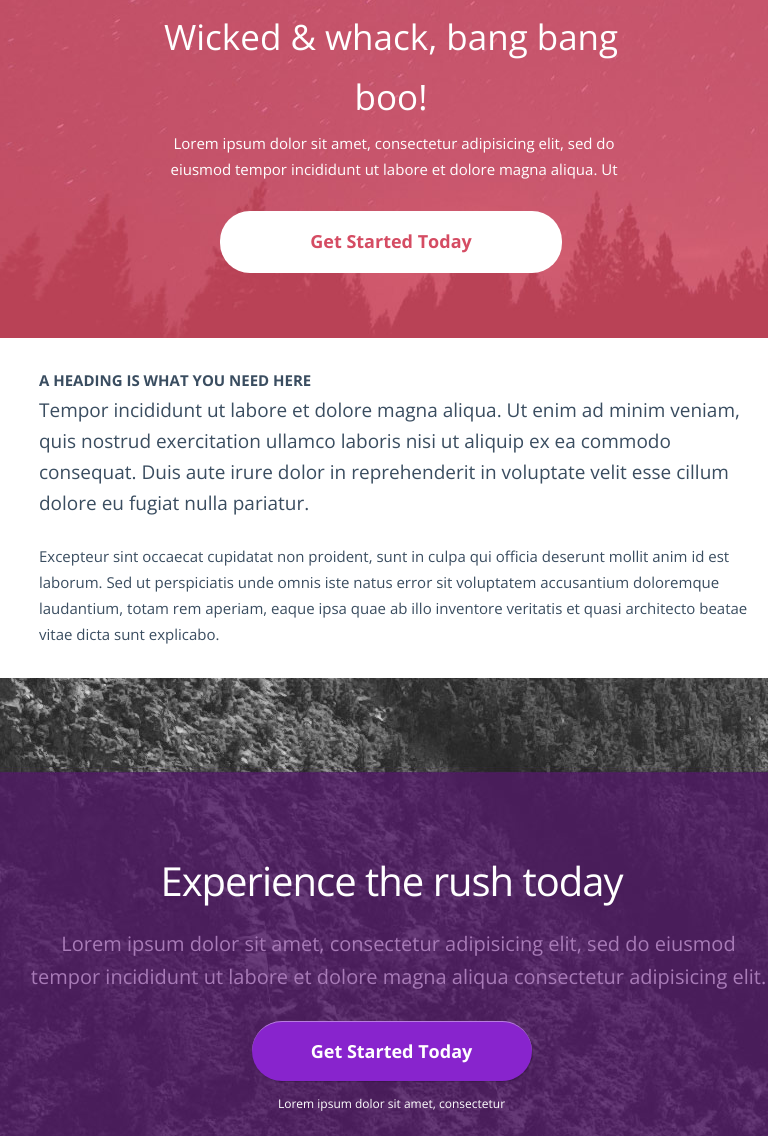
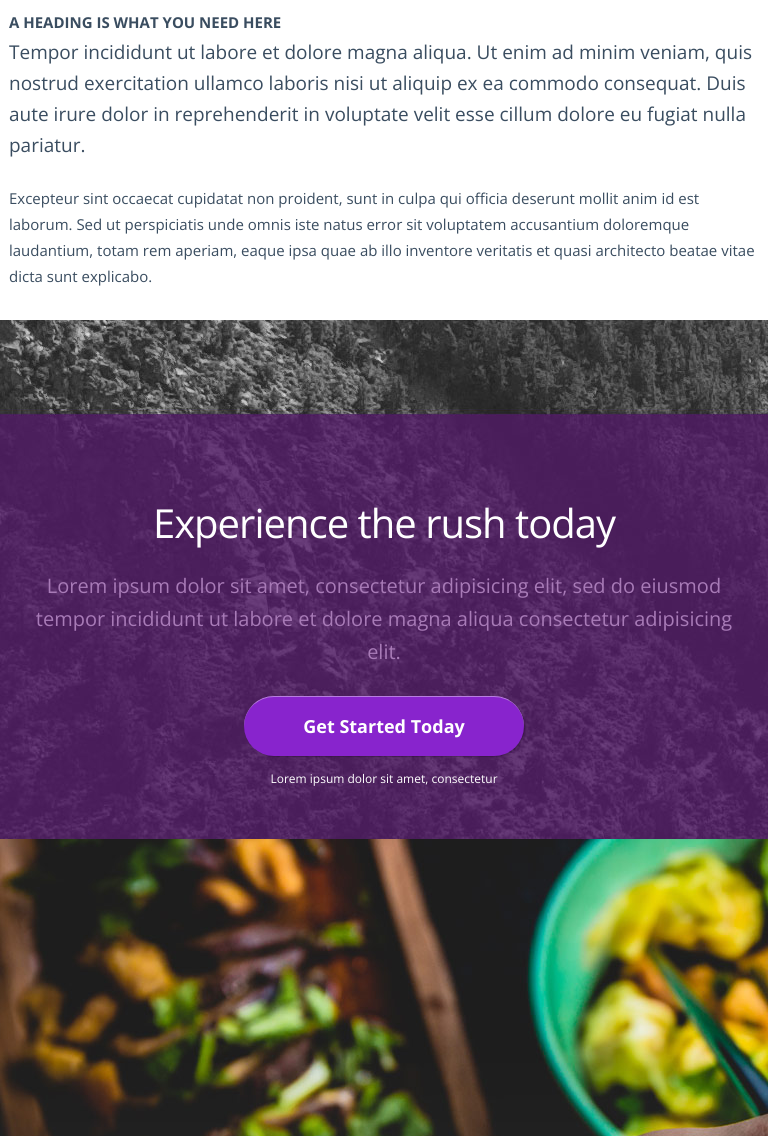
Before and after one commit to marcint87/pex, a website: page index.html in a window 768 px wide. Shown: the part 1664-2800 px from the top of the page. Drawn offline with nearby package versions, Linux system fonts and the light colour scheme; a script that the page names is missing.

Commit message:
layout changes

```diff
--- a/index.html
+++ b/index.html
@@ -108,7 +108,7 @@
             </div>
         </section>
         <section class="call-to-action-2">
-            <div class="container">
+            <div class="container call-to-action-2-container">
                 <div class="text-block-wrapper-3">
                     <h2 class="call-to-action-heading-2">Experience the rush today</h2>
                     <p class="call-to-action-text-2">Lorem ipsum dolor sit amet, consectetur adipisicing elit, sed do eiusmod tempor incididunt ut labore et dolore magna aliqua consectetur adipisicing elit.</p>
--- a/sass/_about.scss
+++ b/sass/_about.scss
@@ -62,7 +62,7 @@
 
 @media screen and (min-width: 481px) and (max-width: 1023px) {
 	.about-wrapper {
-		padding-left: 10px;
+		padding-left: 30px;
 	}
 
 	.about-container {
--- a/sass/_call-to-action-2.scss
+++ b/sass/_call-to-action-2.scss
@@ -93,8 +93,29 @@
 }
 
 @media screen and (min-width: 481px) and (max-width: 1023px) {
+
+	.call-to-action-2-container {
+		padding: 0 30px;
+	}
+
+	.call-to-action-heading-2 {
+		margin-left: 0;
+	}
+
+	.call-to-action-text-2 {
+		margin-left: 0;
+	}
+
+	.call-to-action-button-2 {
+		margin-left: 0;
+	}
+
 	.call-to-action-2 {
 		padding-bottom: 52px;
+	}
+
+	.call-to-action-text-small {
+		margin-left: 0;
 	}
 }
 
--- a/sass/_contact.scss
+++ b/sass/_contact.scss
@@ -40,6 +40,16 @@
 	}
 }
 
+@media screen and (min-width: 481px) and (max-width: 1023px) {
+	.contact {
+		height: auto;
+		padding: 30px 0 30px 0;
+	}
+	.contact-wrapper {
+		padding-left: 30px;
+	}
+}
+
 @media screen and (device-width: 1024px) and (device-height: 1366px)  {
 	.contact {
 		height: auto;
@@ -51,12 +61,7 @@
 	}
 }
 
-@media screen and (min-width: 481px) and (max-width: 1023px) {
-	.contact {
-		height: auto;
-		padding: 30px 0 30px 0;
-	}
-}
+
 
 @media screen and (min-width: 1024px) and (max-width: 1366px) {
 	.contact-container {
--- a/sass/_feature-article.scss
+++ b/sass/_feature-article.scss
@@ -75,3 +75,9 @@
    	padding: 30px 20px;
    }
 }
+
+@media screen and (min-width: 481px) and (max-width: 1023px) {
+	.feature-article-block {
+		padding: 0 30px;
+	}
+}
--- a/sass/_feature.scss
+++ b/sass/_feature.scss
@@ -78,3 +78,10 @@
 		max-width: 400px;
 	}
 }
+
+@media screen and (min-width: 500px) and (max-width: 839px) {
+	.text-block {
+		max-width: 350px;
+		padding-left: 0;
+	}
+}
--- a/sass/_footer.scss
+++ b/sass/_footer.scss
@@ -21,6 +21,16 @@
     }
 }
 
+@media screen and (min-width: 481px) and (max-width: 1023px) {
+	.footer {
+		height: auto;
+		padding: 30px 0 30px 0;
+	}
+	.footer-container {
+		padding-left: 30px;
+	}
+}
+
 @media screen and (device-width: 1024px) and (device-height: 1366px)  {
 	.footer {
 		height: auto;
@@ -32,12 +42,7 @@
 	}
 }
 
-@media screen and (min-width: 481px) and (max-width: 1023px) {
-	.footer {
-		height: auto;
-		padding: 30px 0 30px 0;
-	}
-}
+
 
 @media screen and (min-width: 1024px) and (max-width: 1366px) {
 	.footer-container {
--- a/sass/_text-section.scss
+++ b/sass/_text-section.scss
@@ -62,13 +62,25 @@
 	.text-section-wrapper{
 		padding-left: 5px;
 	}
+
+	.text-block-wrapper {
+		padding: 0 20px 0 20px;
+	}
+
+	.text-section-container {
+		padding: 30px 20px;
+	}
+
+	.text-block-wrapper-3 {
+	    padding: 30px 20px;
+	}
 }
 
 @media screen and (min-width: 481px) and (max-width: 1023px) {
 	.text-section-container {
 		width: 100%;
 		padding: 30px 0 30px 0;
-		margin: 0 50px 0 50px;
+		margin: 0 30px 0 30px;
 	}
 
 	.text-block-wrapper {
@@ -81,7 +93,7 @@
 	}
 
 	.text-section-wrapper {
-		padding-left: 30px;
+		padding-left: 0;
 	}
 
 	.text-section-image {
@@ -89,19 +101,6 @@
 	}
 }
 
-@media screen and (max-width: 480px) {
-	.text-block-wrapper {
-		padding: 0 20px 0 20px;
-	}
-
-	.text-section-container {
-		padding: 30px 20px;
-	}
-
-	.text-block-wrapper-3 {
-	    padding: 30px 20px;
-	}
-}
 
 @media screen and (min-width: 1024px) and (max-width: 1366px) {
 	.text-section-container {
```
Also changed, not shown: css/main.css.
